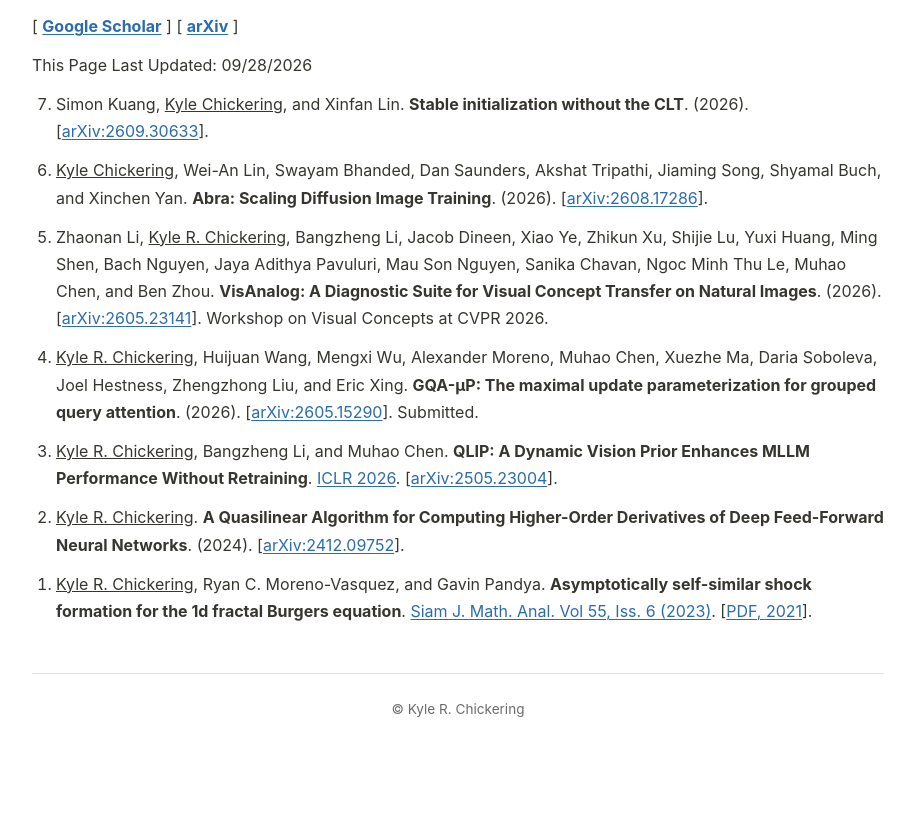
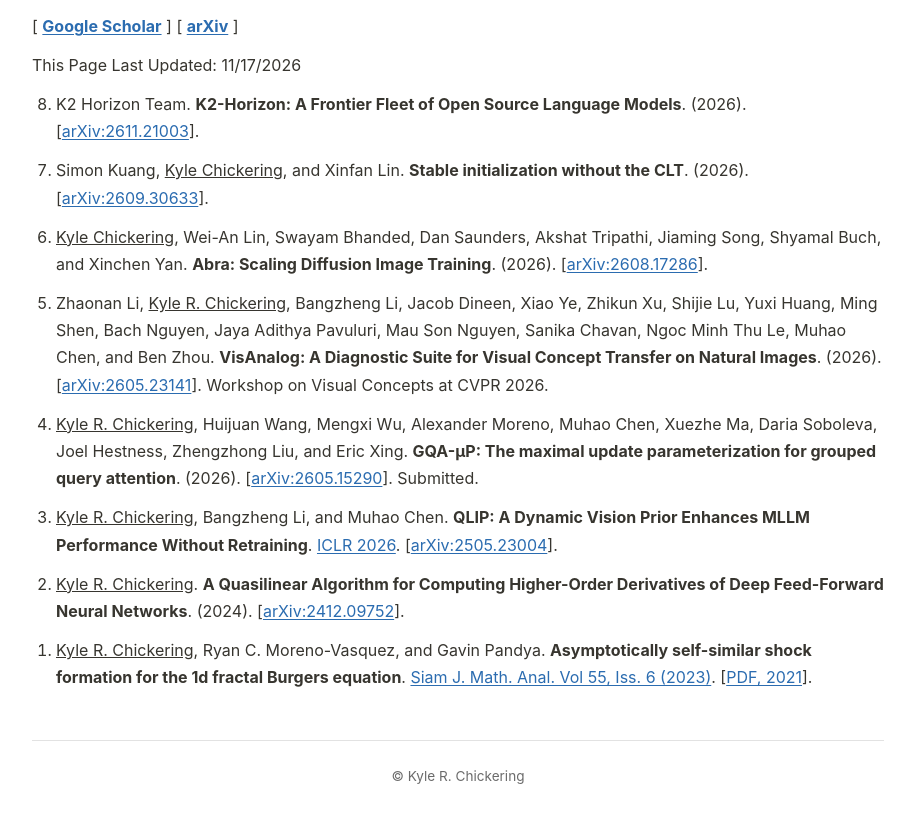
Before and after one commit to KyroChi/kyrochi.github.io, a plain HTML site: page publications/index.html in a window 1280 px wide. Shown: the part 67-890 px from the top of the page, without its empty margins (182-1097 px from the left). Before the commit the page ends 836 px from the top, so only its background shows below. Drawn offline with Linux system fonts and the light colour scheme.

Commit message:
Add K2-Horizon paper to CV and publications
Co-Authored-By: Claude Opus 5.5 <noreply@anthropic.com>

```diff
--- a/publications/index.html
+++ b/publications/index.html
@@ -25,8 +25,10 @@
             </div>
         </nav>
         <p>[ <strong><a href="https://scholar.google.com/citations?user=5v8uTOAAAAAJ&amp;hl=en&amp;oi=ao">Google Scholar</a></strong> ] [ <strong><a href="https://arxiv.org/search/?searchtype=author&amp;query=Chickering%2C+K">arXiv</a></strong> ]</p>
-<p>This Page Last Updated: 09/28/2026</p>
+<p>This Page Last Updated: 11/17/2026</p>
 <ol reversed>
+
+<li><p>K2 Horizon Team. <strong>K2-Horizon: A Frontier Fleet of Open Source Language Models</strong>. (2026). [<a href="https://arxiv.org/abs/2611.21003">arXiv:2611.21003</a>].</p></li>
 
 <li><p>Simon Kuang, <u>Kyle Chickering</u>, and Xinfan Lin. <strong>Stable initialization without the CLT</strong>. (2026). [<a href="https://arxiv.org/abs/2609.30633">arXiv:2609.30633</a>].</p></li>
 
```
Also changed, not shown: resume/index.html (+3 -1 lines).
